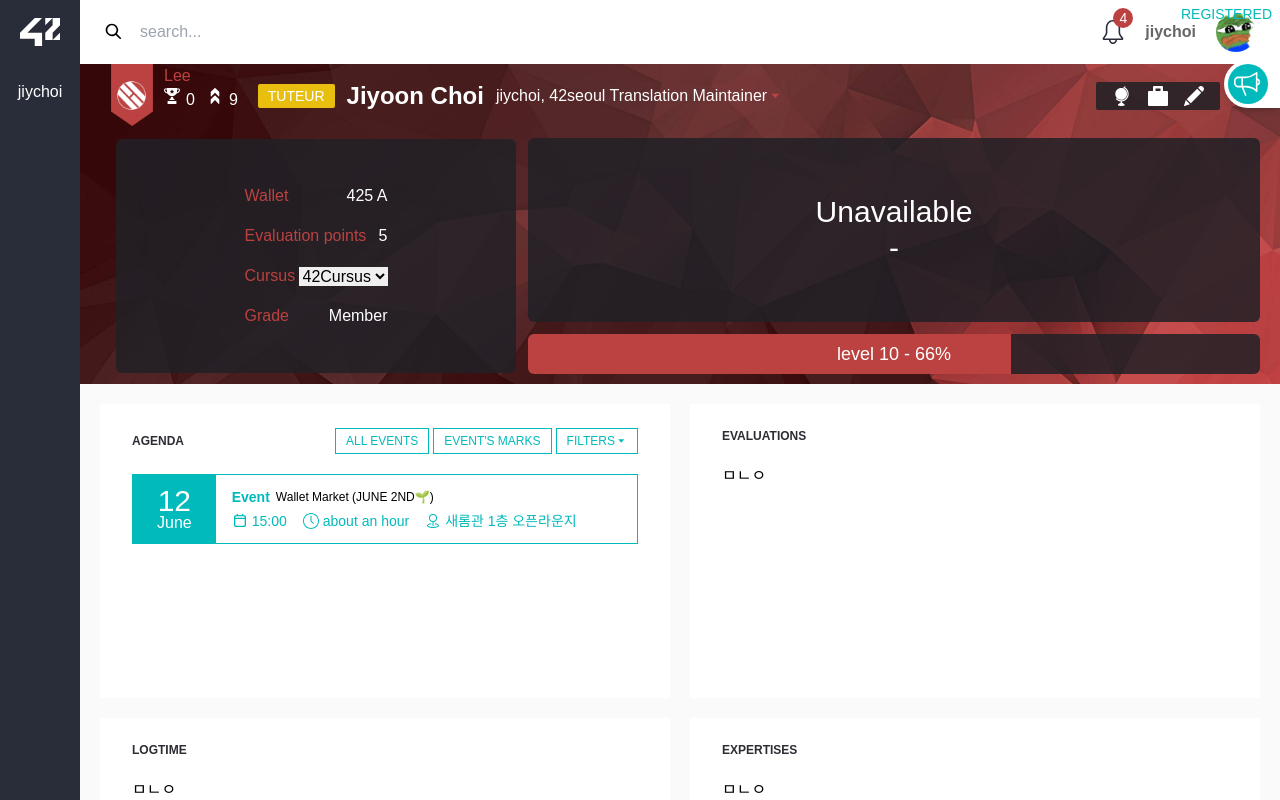
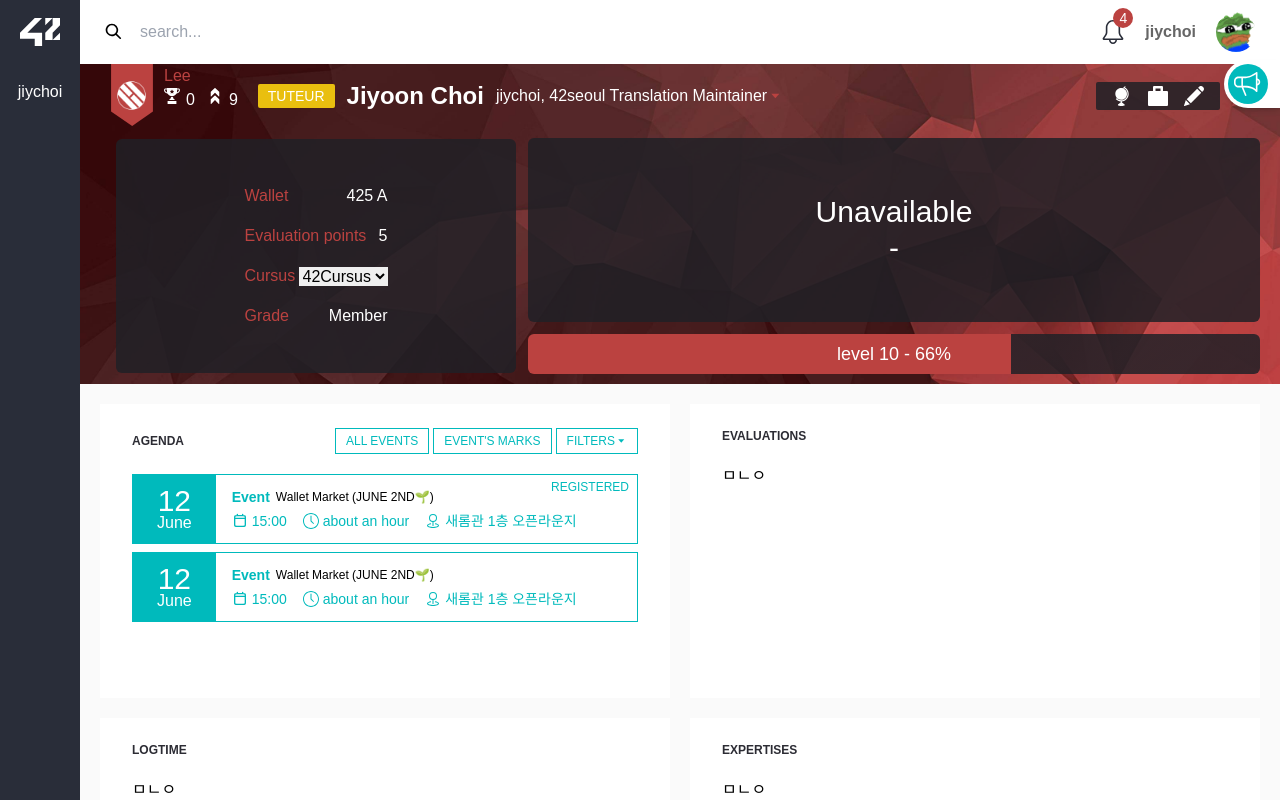
Before and after one commit to chichoon/taeilwind, a Next.js app: page /main in a window 1280 px wide. Built offline with nearby package versions, Linux system fonts and the light colour scheme; a web font is replaced by a local one.

Commit message:
fix: :lipstick: REGISTERED 표시 안되는 문제 수정

```diff
--- a/src/components/MainComponent/AgendaLayout.tsx
+++ b/src/components/MainComponent/AgendaLayout.tsx
@@ -20,12 +20,12 @@
   isRegistered,
 }: Props) => {
   return (
-    <div className="flex flex-row items-center border border-primary">
+    <div className="flex flex-row items-center border border-primary mb-2 relative">
       <div className="flex flex-col items-center justify-center bg-primary px-6 py-2">
         <span className="text-white text-3xl">{date}</span>
         <span className="text-white text-base mt-[-8px]">{month}</span>
       </div>
-      <div className="flex flex-col px-4 py-2 relative">
+      <div className="flex flex-col px-4 py-2 ">
         <div className="flex flex-row items-center mb-1">
           <span className="font-bold text-primary mr-1.5 text-sm">Event</span>
           <span className="text-xs">{eventName}</span>
@@ -40,7 +40,7 @@
         </div>
       </div>
       {isRegistered && (
-        <span className="absolute top-1 right-2 text-primary text-sm">
+        <span className="absolute top-1 right-2 text-primary text-xs">
           REGISTERED
         </span>
       )}
--- a/src/components/MainComponent/index.tsx
+++ b/src/components/MainComponent/index.tsx
@@ -10,6 +10,7 @@
   return (
     <div className="flex-1 grid grid-cols-2 p-5 gap-5 bg-background">
       <ElementLayout title="AGENDA" sideButtonList={btnList}>
+        <>
           <AgendaLayout
             date={12}
             month="June"
@@ -19,6 +20,15 @@
             place="새롬관 1층 오픈라운지"
             isRegistered
           />
+          <AgendaLayout
+            date={12}
+            month="June"
+            eventName="Wallet Market (JUNE 2ND🌱)"
+            time="15:00"
+            duration="about an hour"
+            place="새롬관 1층 오픈라운지"
+          />
+        </>
       </ElementLayout>
       <ElementLayout title="EVALUATIONS">
         <span>ㅁㄴㅇ</span>
```
Lines whose indentation alone changed are shown as unchanged.
